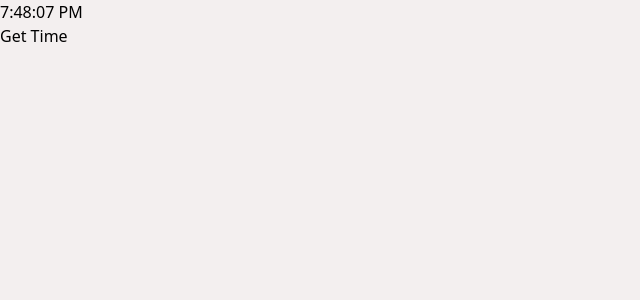
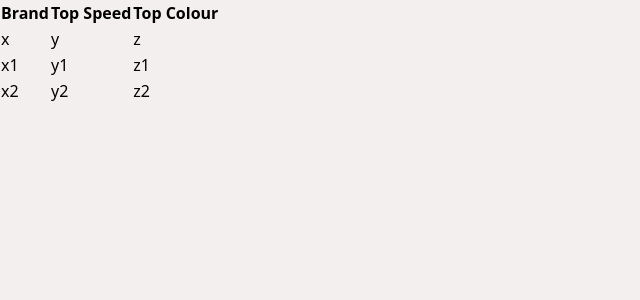
Before and after one commit to FlyntDenzel/React_Tutorials, a React (Vite) app: page / in a window 1280 px wide. Shown: the top 300 px of the page, without its empty margins (0-640 px from the left). Built offline with nearby package versions, Linux system fonts and the light colour scheme.

Commit message:
created a js file with data to be mapped from

```diff
--- a/src/App.jsx
+++ b/src/App.jsx
@@ -11,6 +11,7 @@ import States from './States/States'
 import Index from './States/Index'
 import Timer from './Timer App/Timer'
 import StateTimer from './Timer App/StateTimer'
+import Array from './Destructuring/Array'
 
 const App = () => {
   return (
@@ -26,7 +27,8 @@ const App = () => {
       {/* <States /> */}
       {/* <Index /> */}
       {/* <Timer /> */}
-      <StateTimer />
+      {/* <StateTimer /> */}
+      <Array />
     </div>
   )
 }
--- /dev/null
+++ b/src/Destructuring/Array.jsx
@@ -0,0 +1,32 @@
+import React from 'react'
+
+const Array = () => {
+  return (
+    <>
+    <table>
+      <tr>
+        <th>Brand</th>
+        <th>Top Speed</th>
+        <th>Top Colour</th>
+      </tr>
+      <tr>
+        <td>x</td>
+        <td>y</td>
+        <td>z</td>
+      </tr>
+      <tr>
+        <td>x1</td>
+        <td>y1</td>
+        <td>z1</td>
+      </tr>
+      <tr>
+        <td>x2</td>
+        <td>y2</td>
+        <td>z2</td>
+      </tr>
+    </table>
+    </>
+  )
+}
+
+export default Array
```
Also changed, not shown: src/data/practice.js (added, +21 -0 lines).
